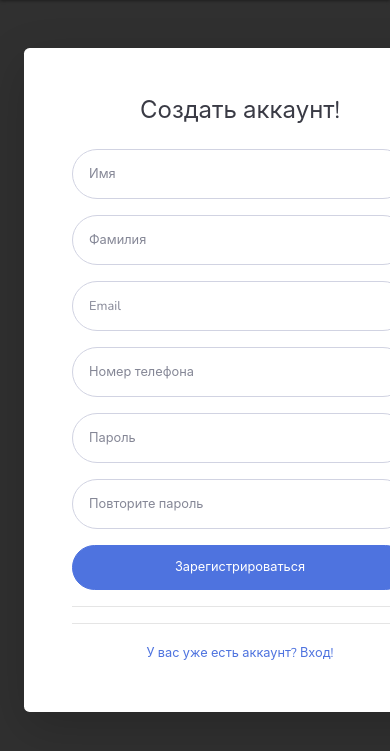
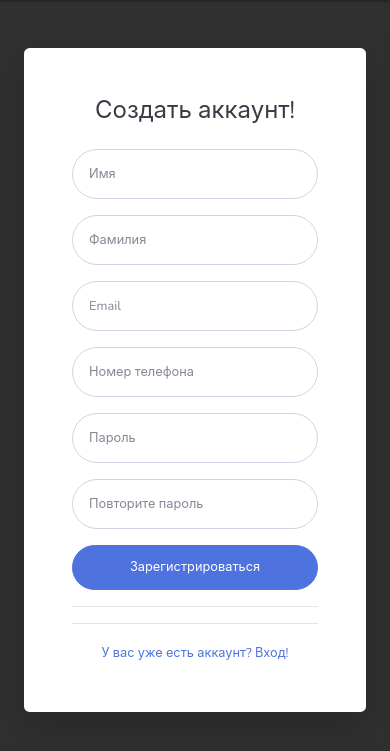
Before and after one commit to kuanqk/yourightkz, a Django app: page /register.html in a window 390 px wide; the page is wider, and only the part inside the window is pictured. Shown: the part 80-831 px from the top of that part. Run offline with Django 3.2, Linux system fonts and the light colour scheme; some libraries are stand-ins or nearby versions.

Commit message:
register and forgot mobile adaptive version

```diff
--- a/app/templates/forgot-password.html
+++ b/app/templates/forgot-password.html
@@ -25,7 +25,7 @@
         <a class="navbar-brand" href="https://youright.kz/">ЮРРАЙТ</a>
     </nav>
 
-    <div class="container" style="width: 480px;">
+    <div class="container" style="max-width: 480px;">
 
         <!-- Outer Row -->
         <div class="row justify-content-center">
--- a/app/templates/register.html
+++ b/app/templates/register.html
@@ -25,7 +25,7 @@
     </nav>
 
 
-    <div class="container" style="width: 480px;">
+    <div class="container" style="max-width: 480px;">
 
         <div class="card o-hidden border-0 shadow-lg my-5">
             <div class="card-body p-0">
```
